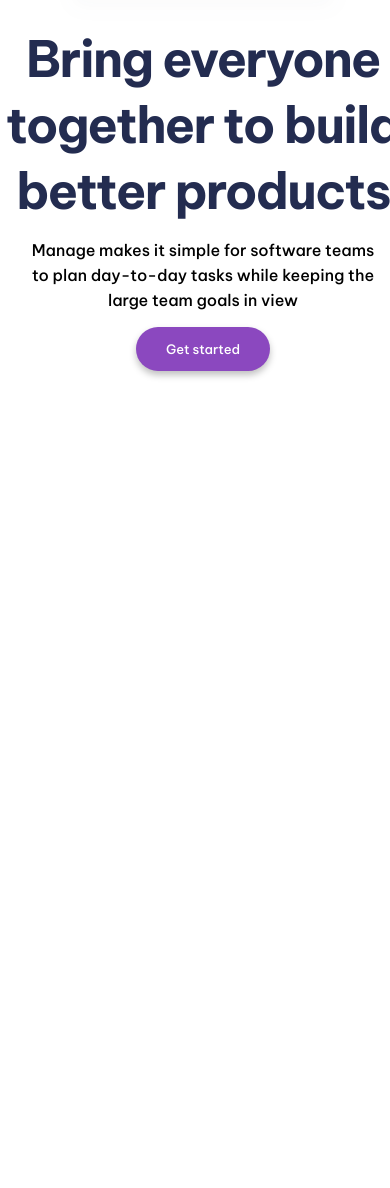
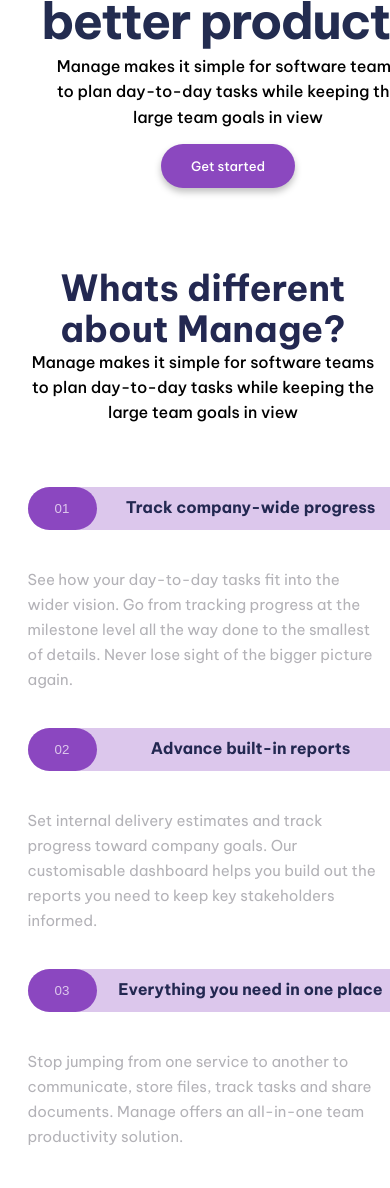
Before and after one commit to jponceh/ExamenPracticoFinal, a plain HTML site: page Examen Practico Final Jairo Ponce/index.html in a window 390 px wide. Shown: the part 682-1870 px from the top of the page. Before the commit the page ends 1075 px from the top, so only its background shows below. Drawn offline with Linux system fonts and the light colour scheme.

Commit message:
Sobre nosotros agregado en ambas versions

```diff
--- a/Examen Practico Final Jairo Ponce/css/styles.css
+++ b/Examen Practico Final Jairo Ponce/css/styles.css
@@ -67,7 +67,7 @@
         box-sizing: border-box;
         padding: 0vw;
         justify-content: space-around;
-
+        margin-top: auto;
     }
     h2{
         font-family: 'Be Vietnam Pro', sans-serif;
@@ -98,8 +98,14 @@
         flex-direction: column;
         width: 440px;
         justify-content: center;
-        padding-bottom: 14px;
-}
+        padding-top: 5em;
+        padding-bottom: 5em;
+        margin: auto;
+    }
+        h2.frasehome{
+        padding: 0px;
+    }
+
     button.home{
         width: 134px;
         height: 44px;
@@ -113,8 +119,83 @@
         border: none;
         margin: auto;
     }
+    .ilustration-intro{
+        width: 78vw;
+    }
+    section.sobrenosotros{
+        display: flex;
+        flex-direction: column;
+        align-items: center;
+        width: 100vw;
+        box-sizing: border-box;
+        padding: 0vw;
+        justify-content: space-around;
+        margin: 0;
 }
-
+    section.frame2{
+        width: 90vw;
+        justify-content: center;
+        text-align: center;
+        margin-bottom:  3em;
+}
+    h3.frame2{
+        font-family: 'Be Vietnam Pro', sans-serif;
+        font-style: normal;
+        font-weight: 700;
+        font-size: 36px;
+        line-height: 41px;
+        color: #232851;
+        margin: 0%;
+}    button.frame3{
+    width: 69px;
+    height: 43px;
+    background: #8B48BF;
+    border-radius: 30px;
+    color: #ffffff;
+    border: none;
+    flex: none;
+    order: 0;
+    flex-grow: 0;
+    }
+    h4{
+        display: inline-block;
+        font-family: 'Be Vietnam Pro', sans-serif;
+        font-style: normal;
+        font-weight: 700;
+        font-size: 16px;
+        line-height: 41px;
+        color: #232851;
+        width: 446px;
+        height: 43px;
+        background: rgba(139, 72, 191, 0.3);
+        border-radius: 50px 0px 0px 50px;
+        initial-value: 20px;
+        text-align: center;
+        margin-block-start: 0%;
+        margin-block-end: 0%;
+        position: relative;
+        top: -43px;
+    }
+    section.frame3{
+    width: 90vw;
+    }
+    div.frame3column{
+        display: flex;
+        flex-direction: column;
+        width: 90vw;
+    }
+    p.vietnam16gray{
+        width: 90vw;
+        font-family: 'Be Vietnam Pro', sans-serif;
+        font-style:normal;
+        font-weight: 200;
+        font-size: 15px;
+        line-height: 25px;
+        color: #b3b2b7;
+        position: relative;
+        top: -21.5px;
+    }
+}
 @media (min-width: 481px){
     header{
         display: flex;
@@ -202,4 +283,62 @@
         font-size: 13px;
         border: none;
     }
+    section.frame2{
+        display: inline-block;
+        width: 440px;
+    }
+    section.sobrenosotros{
+        display: flex;
+        flex-direction: row;
+        align-items:initial;
+        width: 100vw;
+        box-sizing: border-box;
+        padding: 100px 10vw 0vw 11.5vw;
+        justify-content: space-between;
+    }
+    h3.frame2{
+        font-family: 'Be Vietnam Pro', sans-serif;
+        font-style: normal;
+        font-weight: 700;
+        font-size: 36px;
+        line-height: 41px;
+        color: #232851;
+        margin: 0%;
+
+    }
+    button.frame3{
+    width: 69px;
+    height: 43px;
+    background: #8B48BF;
+    border-radius: 30px;
+    color: #ffffff;
+    border: none;
+    }
+    h4{
+        display: inline;
+        font-family: 'Be Vietnam Pro', sans-serif;
+        font-style: normal;
+        font-weight: 700;
+        font-size: 16px;
+        line-height: 41px;
+        color: #232851;
+        margin-left: 1.5em;
+    }
+    section.frame3{
+    width: 600px;
+    }
+    div.frame3column{
+        display: flex;
+        flex-direction: column;
+    }
+    p.vietnam16gray{
+        width: 427px;
+        font-family: 'Be Vietnam Pro', sans-serif;
+        font-style:normal;
+        font-weight: 200;
+        font-size: 15px;
+        line-height: 25px;
+        color: #b3b2b7;
+        margin: 0 0 0 6.5em;
+    }
 }
--- a/Examen Practico Final Jairo Ponce/index.html
+++ b/Examen Practico Final Jairo Ponce/index.html
@@ -34,7 +34,29 @@
         </section>
         <img class="ilustration-intro" src="./images/ilustration-intro.svg" alt="ilustration-intro">
     </section>
-    <section class="sobrenosotros"></section>
+    <section class="sobrenosotros">
+        <section class="frame2">
+            <h3 class="frame2">Whats different about Manage?</h3>
+            <p class="vietnam16">Manage makes it simple for software teams to plan day-to-day tasks while keeping the large team goals in view </p>
+        </section>
+    <div class="frame3column">
+            <section class="frame3">
+                <button class="frame3">01</button>
+                <h4 class="frame3">Track company-wide progress</h4>
+                <p class="vietnam16gray">See how your day-to-day tasks fit into the wider vision. Go from tracking progress at the milestone level all the way done to the smallest of details. Never lose sight of the bigger picture again.</p>
+            </section>
+            <section class="frame3">
+                <button class="frame3">02</button>
+                <h4 class="frame3">Advance built-in reports</h4>
+                <p class="vietnam16gray">Set internal delivery estimates and track progress toward company goals. Our customisable dashboard helps you build out the reports you need to keep key stakeholders informed.</p>
+            </section>
+            <section class="frame3">
+                <button class="frame3">03</button>
+                <h4 class="frame3">Everything you need in one place</h2>
+                <p class="vietnam16gray">Stop jumping from one service to another to communicate, store files, track tasks and share documents. Manage offers an all-in-one team productivity solution.</p>
+            </section>
+    </div>
+    </section>
     <section class="testimonios"></section>
     <section class="frame"></section>
     <footer></footer>
```
